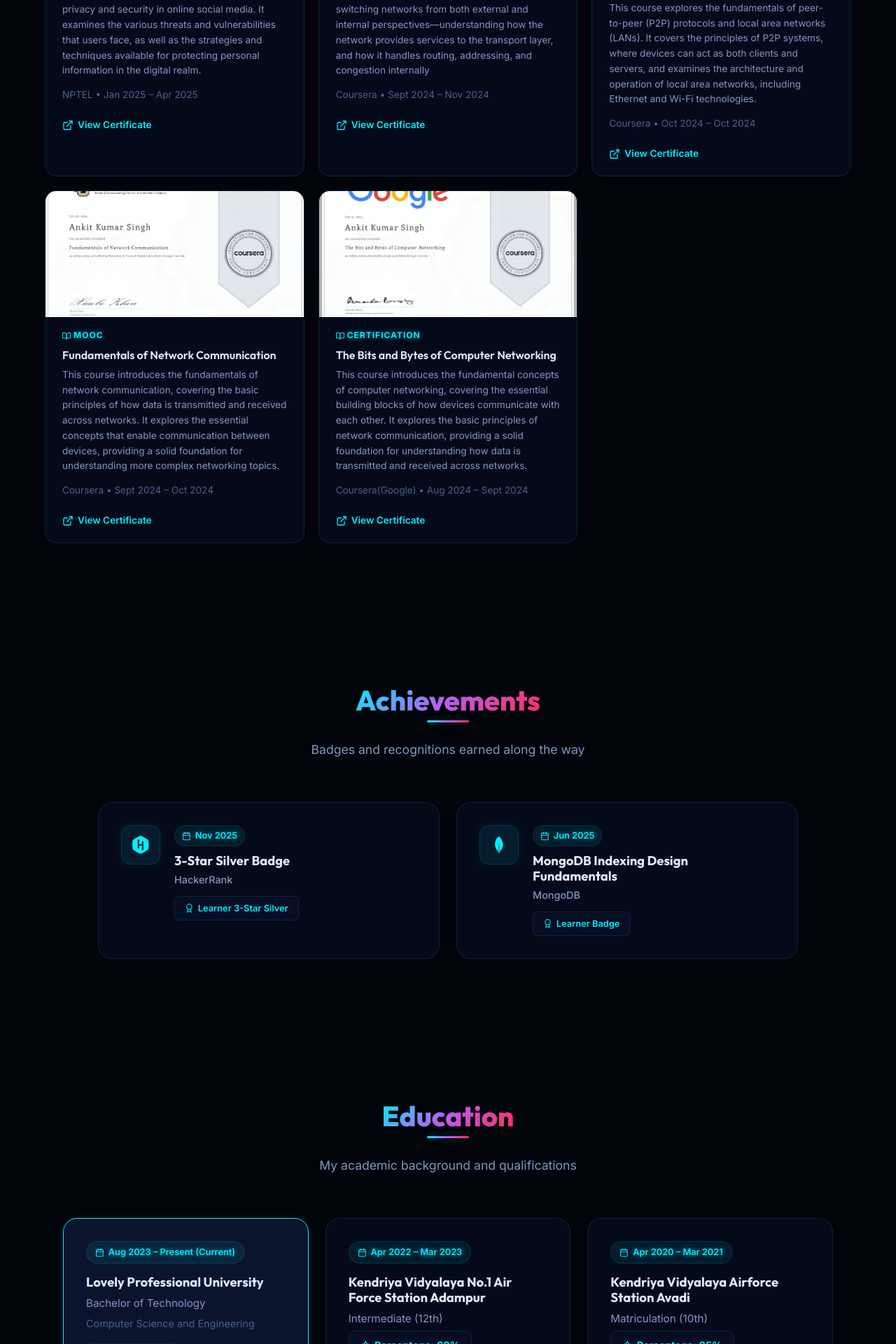
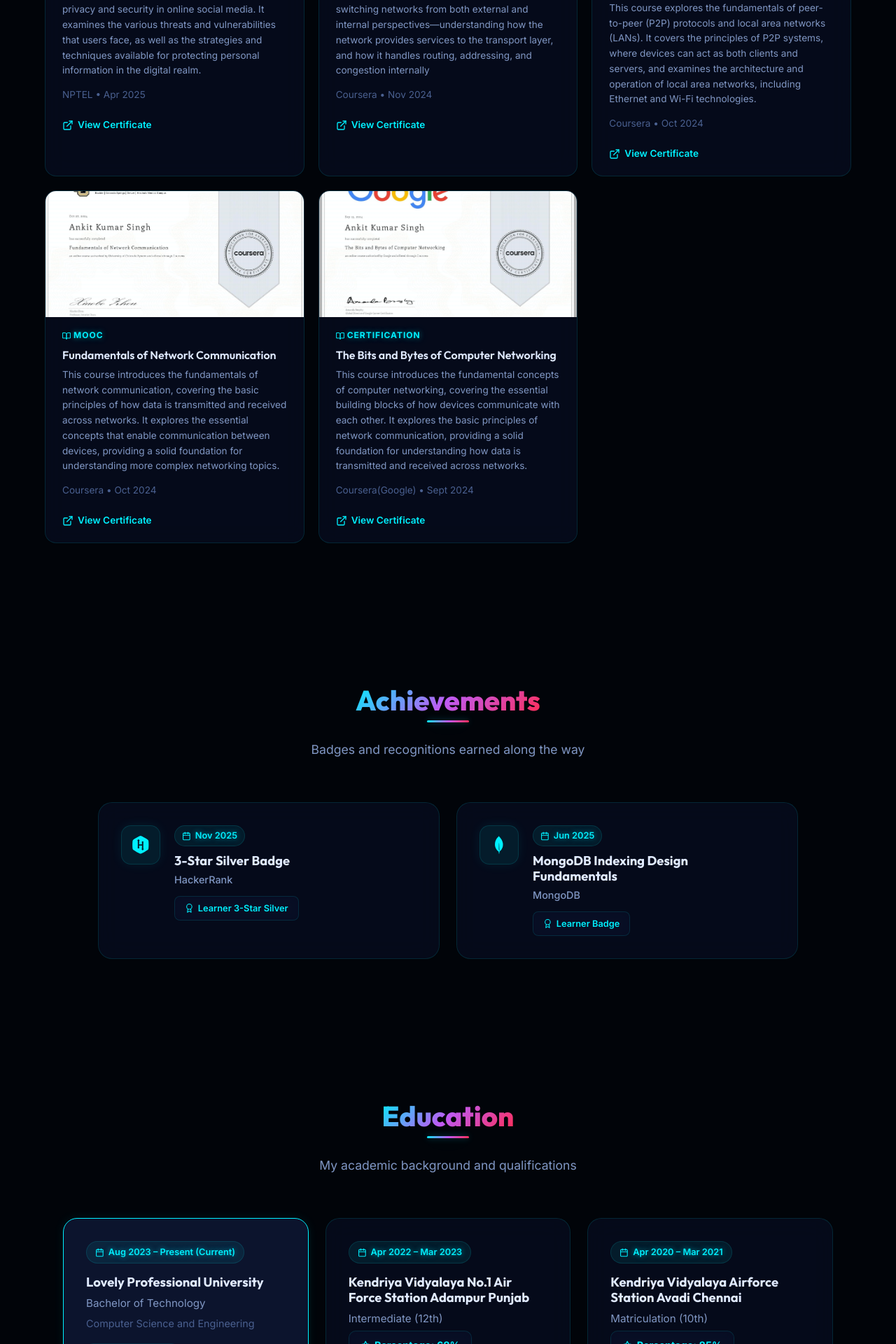
Before and after one commit to ankit-0131/Portfolio, a React (Vite) app: page / in a window 1280 px wide. Shown: the part 4980-6900 px from the top of the page at 70% size. Built offline with nearby package versions, Linux system fonts and the light colour scheme.

Commit message:
certifications date updated

```diff
--- a/src/data/data.js
+++ b/src/data/data.js
@@ -107,7 +107,7 @@
   {
     title: "Privacy and Security in Online Social Media",
     provider: "NPTEL",
-    period: "Jan 2025 – Apr 2025",
+    period: "Apr 2025",
     type: "MOOC",
     image: "/images/NPTEL-COURSE.png",
     description: "This course delves into the critical issues of privacy and security in online social media. It examines the various threats and vulnerabilities that users face, as well as the strategies and techniques available for protecting personal information in the digital realm.",
@@ -116,7 +116,7 @@
   {
     title: "Packet Switching Networks and Algorithm",
     provider: "Coursera",
-    period: "Sept 2024 – Nov 2024",
+    period: "Nov 2024",
     type: "MOOC",
     image: "/images/packet.png",
     description: "In this course, I learn the fundamentals of packet switching networks from both external and internal perspectives—understanding how the network provides services to the transport layer, and how it handles routing, addressing, and congestion internally",
@@ -125,7 +125,7 @@
   {
     title: "Peer-to-Peer Protocols and Local Area Networks",
     provider: "Coursera",
-    period: "Oct 2024 – Oct 2024",
+    period: "Oct 2024",
     type: "MOOC",
     image: "/images/peer-to-peer.png",
     description: "This course explores the fundamentals of peer-to-peer (P2P) protocols and local area networks (LANs). It covers the principles of P2P systems, where devices can act as both clients and servers, and examines the architecture and operation of local area networks, including Ethernet and Wi-Fi technologies.",
@@ -134,7 +134,7 @@
   {
     title: "Fundamentals of Network Communication",
     provider: "Coursera",
-    period: "Sept 2024 – Oct 2024",
+    period: "Oct 2024",
     type: "MOOC",
     image: "/images/fundamentals.png",
     description: "This course introduces the fundamentals of network communication, covering the basic principles of how data is transmitted and received across networks. It explores the essential concepts that enable communication between devices, providing a solid foundation for understanding more complex networking topics.",
@@ -143,7 +143,7 @@
   {
     title: "The Bits and Bytes of Computer Networking",
     provider: "Coursera(Google)",
-    period: "Aug 2024 – Sept 2024",
+    period: "Sept 2024",
     type: "Certification",
     image: "/images/Bits and Bytes.png",
     description: "This course introduces the fundamental concepts of computer networking, covering the essential building blocks of how devices communicate with each other. It explores the basic principles of network communication, providing a solid foundation for understanding how data is transmitted and received across networks.",
@@ -178,7 +178,7 @@
     current: true,
   },
   {
-    institution: "Kendriya Vidyalaya No.1 Air Force Station Adampur",
+    institution: "Kendriya Vidyalaya No.1 Air Force Station Adampur Punjab",
     degree: "Intermediate (12th)",
     field: "",
     grade: "Percentage: 68%",
@@ -186,7 +186,7 @@
     current: false,
   },
   {
-    institution: "Kendriya Vidyalaya Airforce Station Avadi",
+    institution: "Kendriya Vidyalaya Airforce Station Avadi Chennai",
     degree: "Matriculation (10th)",
     field: "",
     grade: "Percentage: 85%",
```
